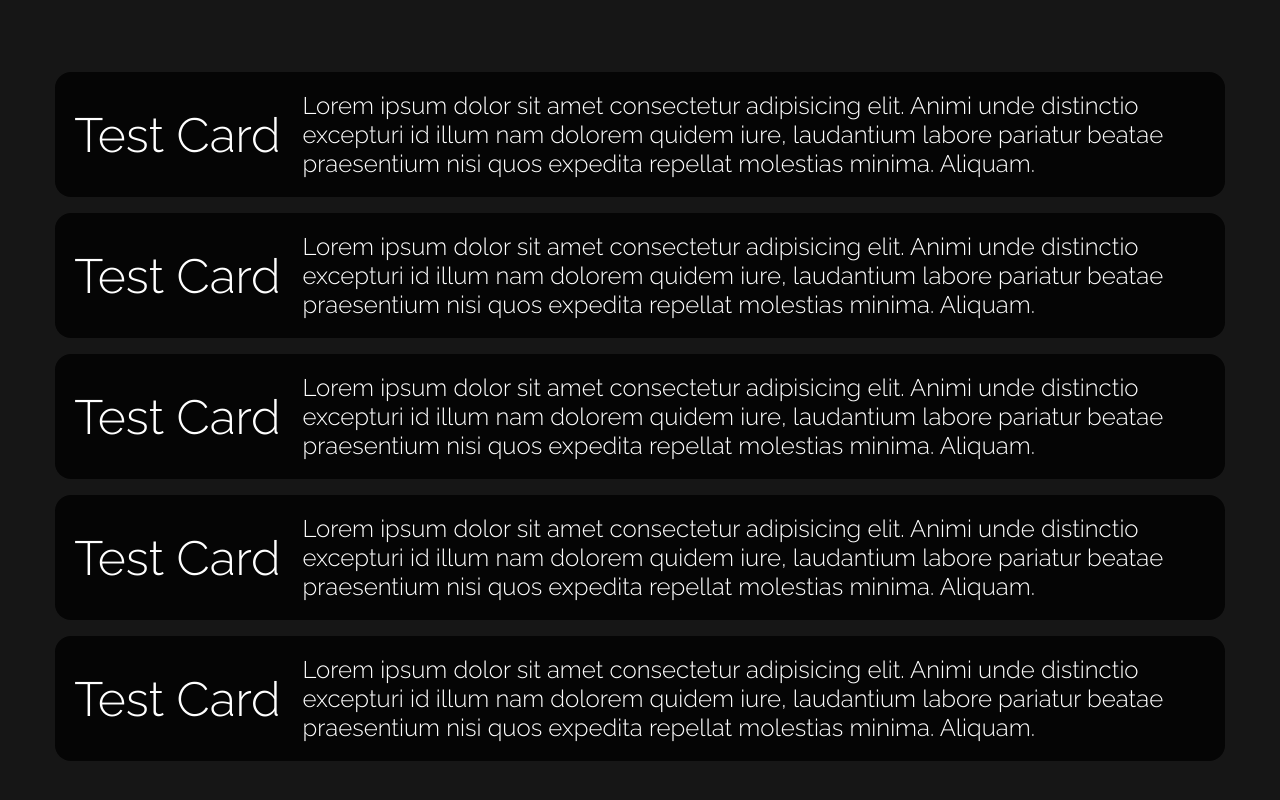
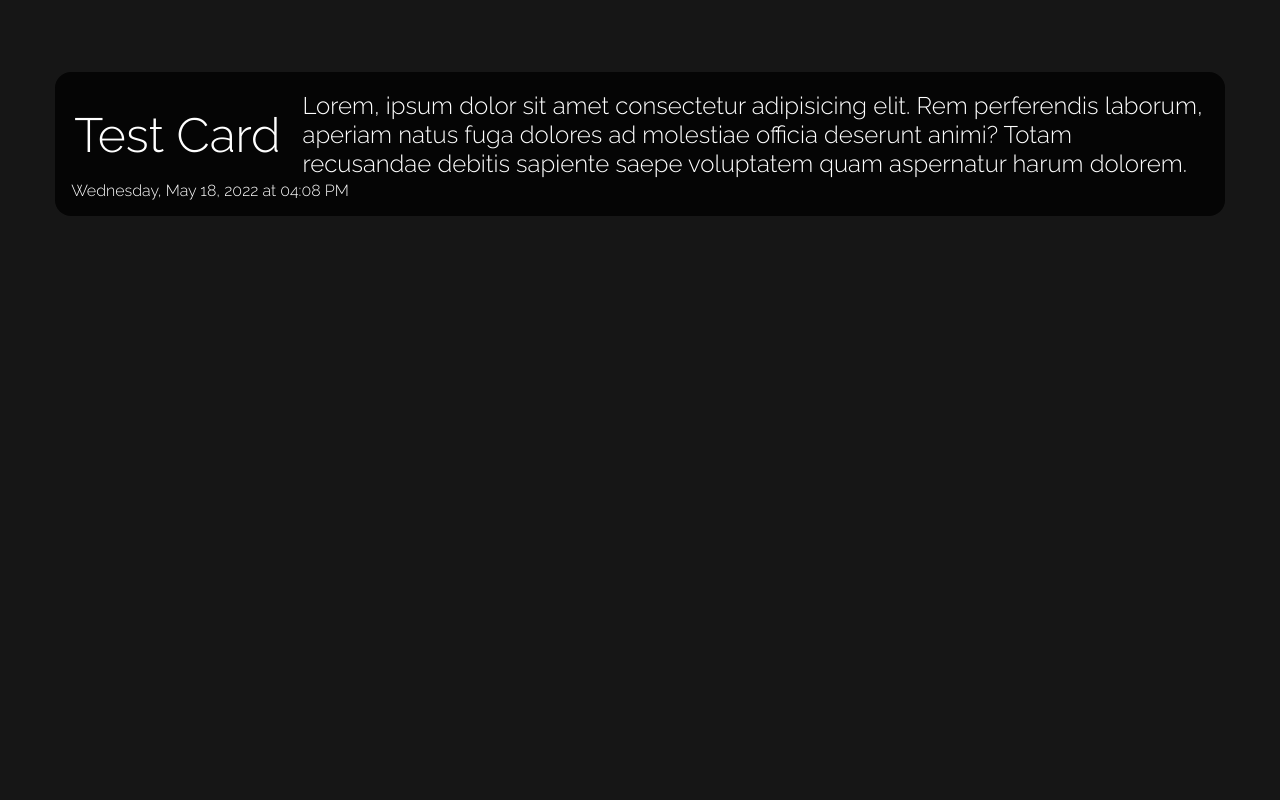
Before and after one commit to Susul-1312/about-that, a Svelte app: page / in a window 1280 px wide. Built offline with nearby package versions, Linux system fonts and the light colour scheme.

Commit message:
Add date and array structure for cards

```diff
--- a/src/App.svelte
+++ b/src/App.svelte
@@ -1,19 +1,22 @@
 <script>
-    import Card from './lib/Card.svelte';
+	import Card from "./lib/Card.svelte";
+
+	let cards = [];
+
+	async function refresh() {
+		cards = [
+			{
+				title: "Test Card",
+				content:
+					"Lorem, ipsum dolor sit amet consectetur adipisicing elit. Rem perferendis laborum, aperiam natus fuga dolores ad molestiae officia deserunt animi? Totam recusandae debitis sapiente saepe voluptatem quam aspernatur harum dolorem.",
+				timestamp: Date(),
+			},
+		];
+	}
+
+	refresh();
 </script>
 
-<Card  title="Test Card">
-    Lorem ipsum dolor sit amet consectetur adipisicing elit. Animi unde distinctio excepturi id illum nam dolorem quidem iure, laudantium labore pariatur beatae praesentium nisi quos expedita repellat molestias minima. Aliquam.
-</Card>
-<Card  title="Test Card">
-    Lorem ipsum dolor sit amet consectetur adipisicing elit. Animi unde distinctio excepturi id illum nam dolorem quidem iure, laudantium labore pariatur beatae praesentium nisi quos expedita repellat molestias minima. Aliquam.
-</Card>
-<Card  title="Test Card">
-    Lorem ipsum dolor sit amet consectetur adipisicing elit. Animi unde distinctio excepturi id illum nam dolorem quidem iure, laudantium labore pariatur beatae praesentium nisi quos expedita repellat molestias minima. Aliquam.
-</Card>
-<Card  title="Test Card">
-    Lorem ipsum dolor sit amet consectetur adipisicing elit. Animi unde distinctio excepturi id illum nam dolorem quidem iure, laudantium labore pariatur beatae praesentium nisi quos expedita repellat molestias minima. Aliquam.
-</Card>
-<Card  title="Test Card">
-    Lorem ipsum dolor sit amet consectetur adipisicing elit. Animi unde distinctio excepturi id illum nam dolorem quidem iure, laudantium labore pariatur beatae praesentium nisi quos expedita repellat molestias minima. Aliquam.
-</Card>
+{#each cards as { title, content, timestamp }, i (timestamp)}
+	<Card {title} date={new Date(timestamp)}>{content}</Card>
+{/each}
--- a/src/lib/Card.svelte
+++ b/src/lib/Card.svelte
@@ -1,16 +1,28 @@
 <script>
 	export let title;
+	export let date;
 </script>
 
 <div class="box">
 	<table>
 		<td class="title">{title}</td>
-    <td class="content"><slot></slot></td>
+		<td class="content"><slot /></td>
 	</table>
+	<time datetime={date.toISOString()}
+		>{date.toLocaleDateString(undefined, {
+			weekday: "long",
+			year: "numeric",
+			month: "long",
+			day: "numeric",
+			hour: "2-digit",
+			minute: "2-digit",
+		})}</time
+	>
 </div>
 
 <style>
-    @import url('https://fonts.googleapis.com/css2?family=Raleway:wght@300&display=swap');
+	@import url("https://fonts.googleapis.com/css2?family=Raleway:wght@300&display=swap");
+
 	.box {
 		width: 90%;
 		margin: auto;
```
Lines whose indentation alone changed are shown as unchanged.
